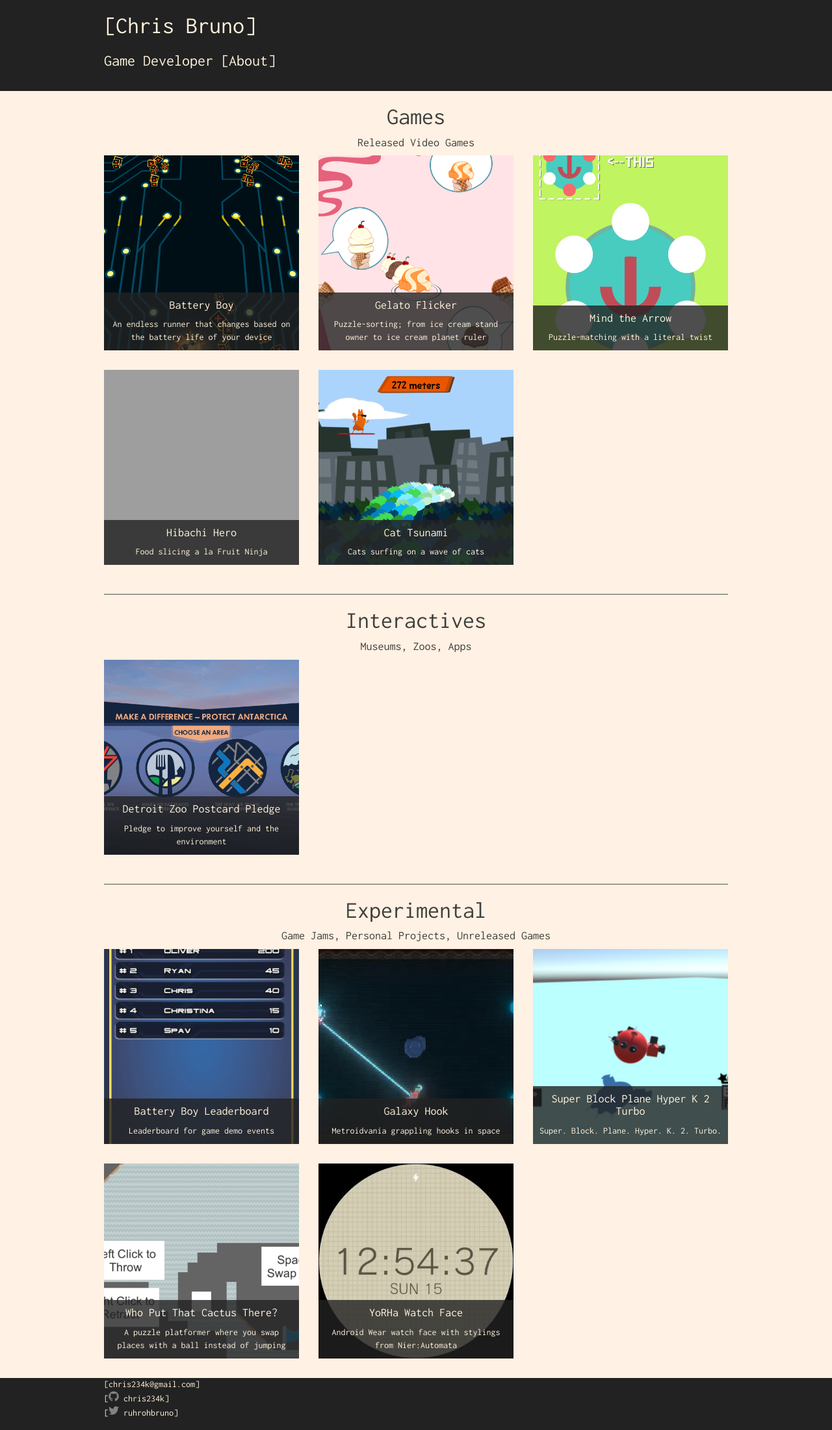
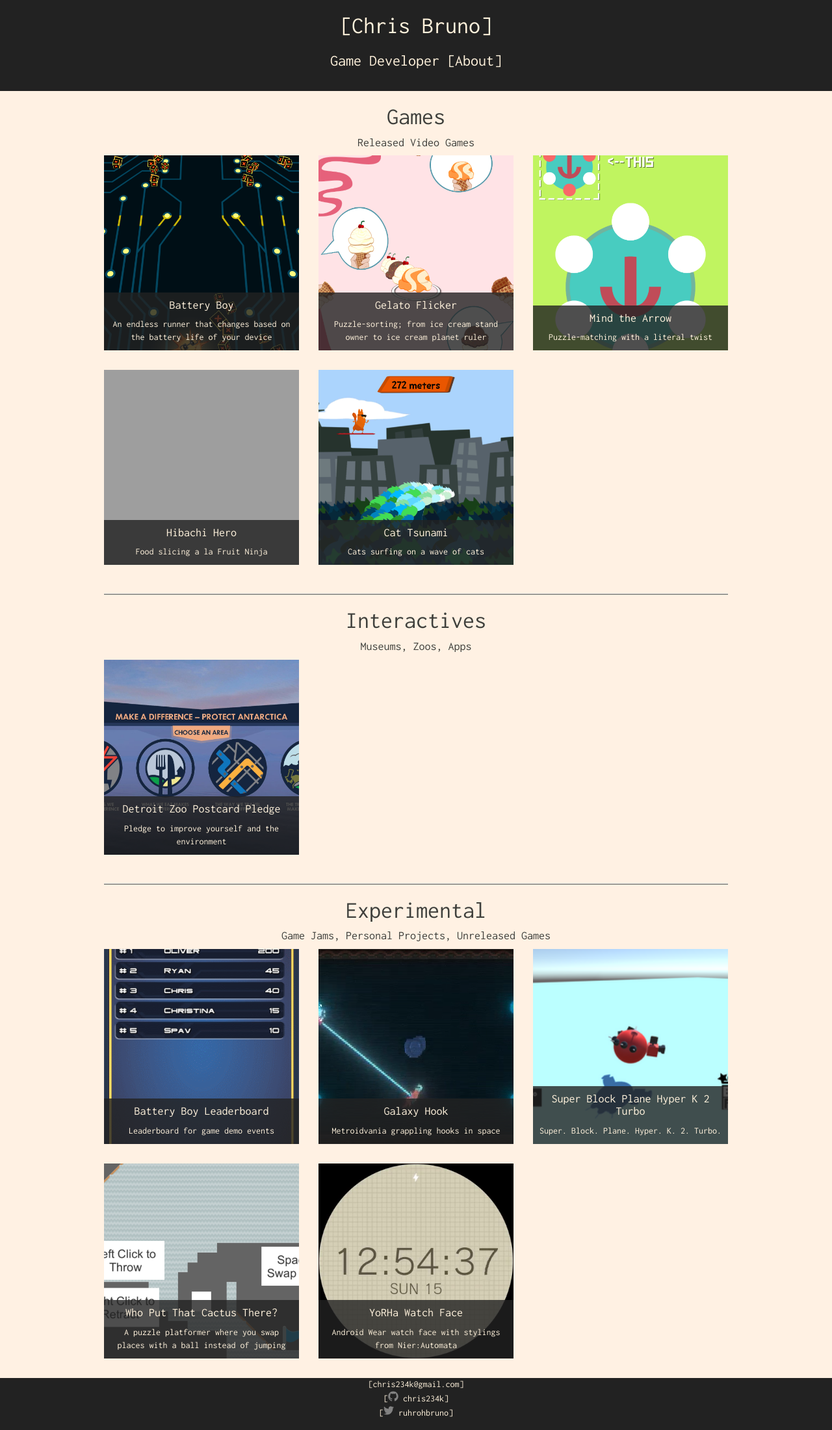
Before and after one commit to Chris234k/chris234k.github.io, a Jekyll site: the page built from index.html, in a window 1280 px wide. Shown: the whole page at 65% size. Built offline with Jekyll 4.4.1, drawn with Linux system fonts in a browser that asks for light colours; grey boxes are pictures that could not be loaded.

Commit message:
Center align text for header and footer

```diff
--- a/_layouts/default.html
+++ b/_layouts/default.html
@@ -33,7 +33,7 @@
   <body>
     <!-- HEADER -->
     <div id="header">
-      <header class="inner">
+      <header class="inner" style="text-align: center;">
       	<h1 id="project_title">
       	  <a href="{{site.url}}">{{ site.title }}</a>
       	</h1>
@@ -50,7 +50,7 @@
 
     <!-- FOOTER  -->
     <div id="footer">
-      <footer class="inner">
+      <footer class="inner" style="text-align: center;">
 	{% if site.email %}
       	<a href="mailto:{{ site.email }}">{{ site.email }}</a>
       	{% endif %}
```
